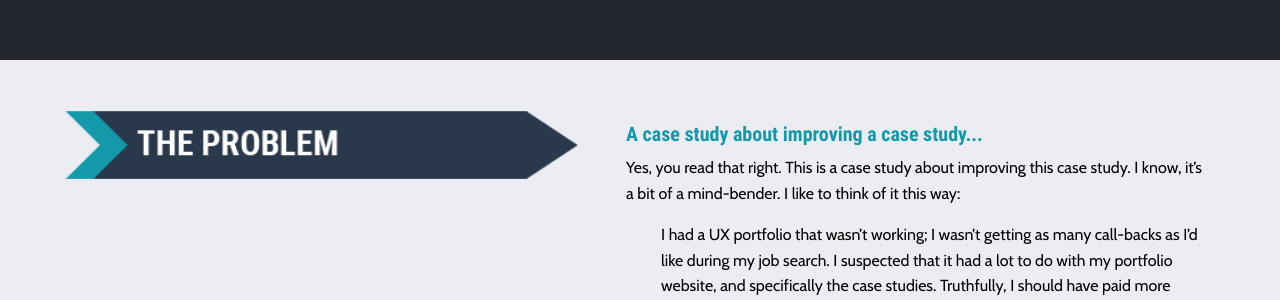
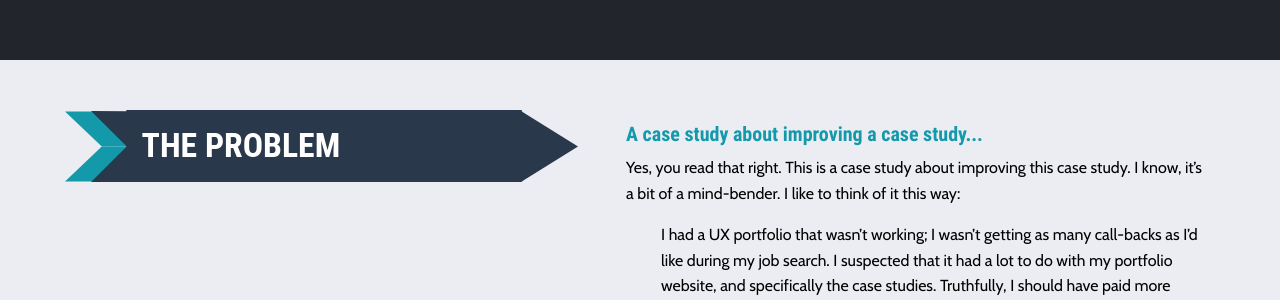
Before and after one commit to emeriwether/emeriwether.github.io, a Jekyll site: the page built from project.html, in a window 1280 px wide. Shown: the part 922-1222 px from the top of the page. Built offline with Jekyll 4.4.1, drawn with Linux system fonts in a browser that asks for light colours.

Commit message:
update section tags on lg mq's to be svgs to maintain good quality through stretch

```diff
--- a/project.html
+++ b/project.html
@@ -118,7 +118,7 @@ css: /css2/project.css
     <section class="grid-x grid-margin-x">
         <!-- SECTION TAG -->
         <div class="large-6 cell">
-             <img class="sectionTag" data-interchange="[images/project2/sectionTags_smallScreens/project_the_problem.png, small], [images/project2/sectionTags_mediumUp/tag1.png, large]" alt="Tag for section 1: The Problem.">
+             <img class="sectionTag" data-interchange="[images/project2/sectionTags_smallScreens/project_the_problem.png, small], [images/project2/sectionTags_mediumUp/tag1.svg, large]" alt="Tag for section 1: The Problem.">
         </div>
         <!-- TEXT -->
         <div class="large-6 cell bodyText">
@@ -134,7 +134,7 @@ css: /css2/project.css
     <section class="grid-x grid-margin-x">
         <!-- SECTION TAG -->
         <div class="large-6 cell">
-             <img class="sectionTag" data-interchange="[images/project2/sectionTags_smallScreens/project_understanding_the_user.png, small], [images/project2/sectionTags_mediumUp/tag2.png, large]" alt="Tag for section 2: Understanding the User.">
+             <img class="sectionTag" data-interchange="[images/project2/sectionTags_smallScreens/project_understanding_the_user.png, small], [images/project2/sectionTags_mediumUp/tag2.svg, large]" alt="Tag for section 2: Understanding the User.">
         </div>
         <!-- TEXT -->
         <div class="large-6 cell bodyText">
@@ -187,7 +187,7 @@ css: /css2/project.css
     <section class="grid-x grid-margin-x">
         <!-- SECTION TAG -->
         <div class="large-6 cell">
-             <img class="sectionTag" data-interchange="[images/project2/sectionTags_smallScreens/project_initial_user_testing.png, small], [images/project2/sectionTags_mediumUp/tag3.png, large]" alt="Tag for section 3: Initial User Testing.">
+             <img class="sectionTag" data-interchange="[images/project2/sectionTags_smallScreens/project_initial_user_testing.png, small], [images/project2/sectionTags_mediumUp/tag3.svg, large]" alt="Tag for section 3: Initial User Testing.">
         </div>
         <!-- TEXT -->
         <div class="large-6 cell bodyText">
@@ -226,7 +226,7 @@ css: /css2/project.css
     <section class="grid-x grid-margin-x">
         <!-- SECTION TAG -->
         <div class="large-6 cell">
-             <img class="sectionTag" data-interchange="[images/project2/sectionTags_smallScreens/project_redesign.png, small], [images/project2/sectionTags_mediumUp/tag4.png, large]" alt="Tag for section 4: Redesign.">
+             <img class="sectionTag" data-interchange="[images/project2/sectionTags_smallScreens/project_redesign.png, small], [images/project2/sectionTags_mediumUp/tag4.svg, large]" alt="Tag for section 4: Redesign.">
         </div>
         <!-- TEXT -->
         <div class="large-6 cell bodyText">
@@ -254,7 +254,7 @@ css: /css2/project.css
     <section class="grid-x grid-margin-x">
         <!-- SECTION TAG -->
         <div class="large-6 cell">
-             <img class="sectionTag" data-interchange="[images/project2/sectionTags_smallScreens/project_testing_round_2.png, small], [images/project2/sectionTags_mediumUp/tag5.png, large]" alt="Tag for section 5: Testing, Round 2.">
+             <img class="sectionTag" data-interchange="[images/project2/sectionTags_smallScreens/project_testing_round_2.png, small], [images/project2/sectionTags_mediumUp/tag5.svg, large]" alt="Tag for section 5: Testing, Round 2.">
         </div>
         <!-- TEXT -->
         <div class="large-6 cell bodyText">this is the text</div>
@@ -265,7 +265,7 @@ css: /css2/project.css
     <section class="grid-x grid-margin-x">
         <!-- SECTION TAG -->
         <div class="large-6 cell">
-             <img class="sectionTag" data-interchange="[images/project2/sectionTags_smallScreens/project_takeaways.png, small], [images/project2/sectionTags_mediumUp/tag6.png, large]" alt="Tag for section 6: Takeaways.">
+             <img class="sectionTag" data-interchange="[images/project2/sectionTags_smallScreens/project_takeaways.png, small], [images/project2/sectionTags_mediumUp/tag6.svg, large]" alt="Tag for section 6: Takeaways.">
         </div>
         <!-- TEXT -->
         <div class="large-6 cell bodyText">this is the text</div>
```
Also changed, not shown: images/about/sectionTags_mediumUp/about-tag1.svg (added), images/about/sectionTags_mediumUp/about-tag2.svg (added), images/about/sectionTags_mediumUp/about-tag3.svg (added), images/project2/sectionTags_mediumUp/tag1.svg (added), images/project2/sectionTags_mediumUp/tag2.svg (added), images/project2/sectionTags_mediumUp/tag3.svg (added), images/project2/sectionTags_mediumUp/tag4.svg (added), images/project2/sectionTags_mediumUp/tag5.svg (added), images/project2/sectionTags_mediumUp/tag6.svg (added), images/project2/sectionTags_smallScreens/tag1.svg (added), images/project2/sectionTags_smallScreens/tag2.svg (added), images/project2/sectionTags_smallScreens/tag3.svg (added), images/sectionTagTemplate.svg (added), images/sectionTagsTemplate_small.svg (added).
